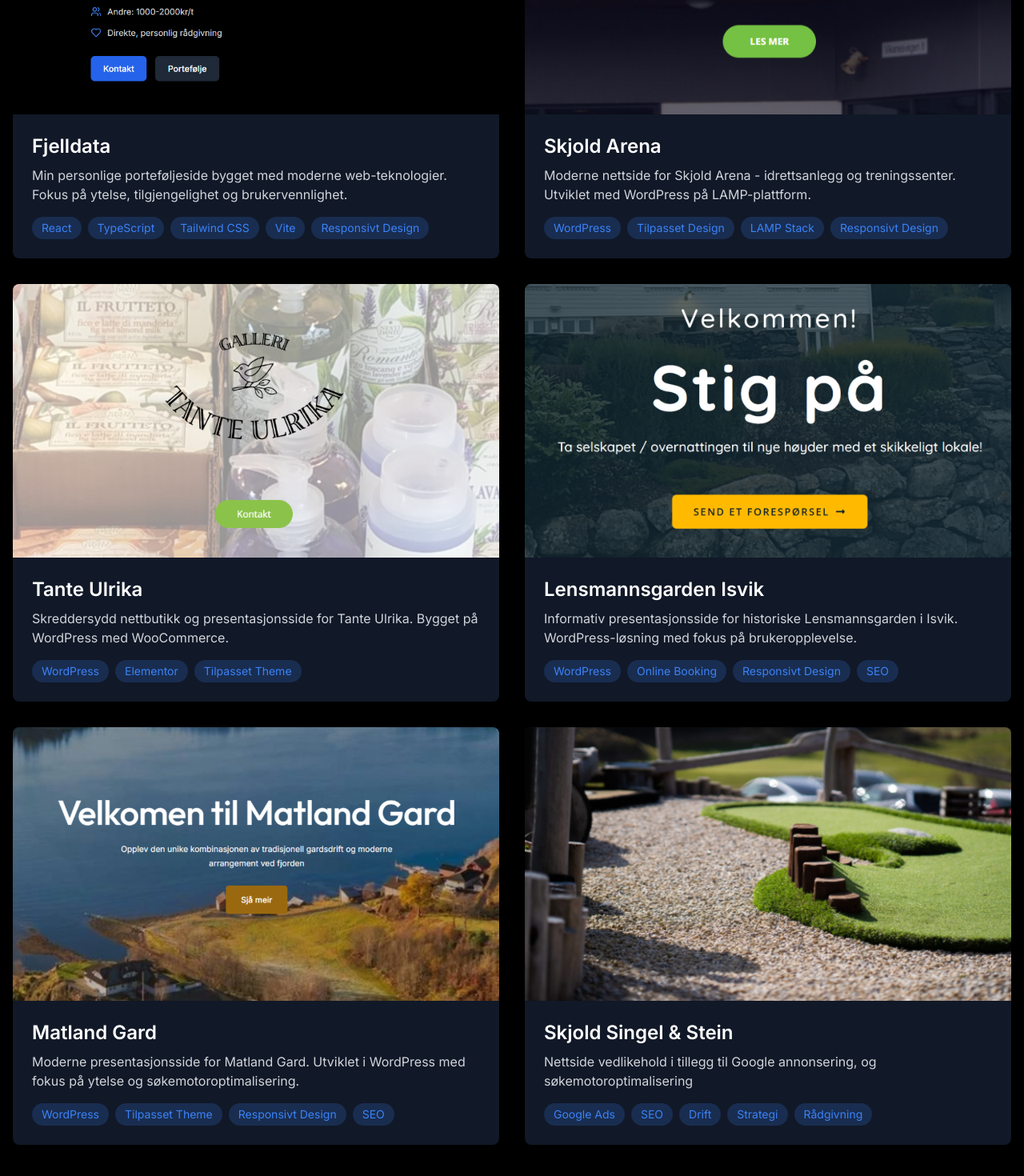
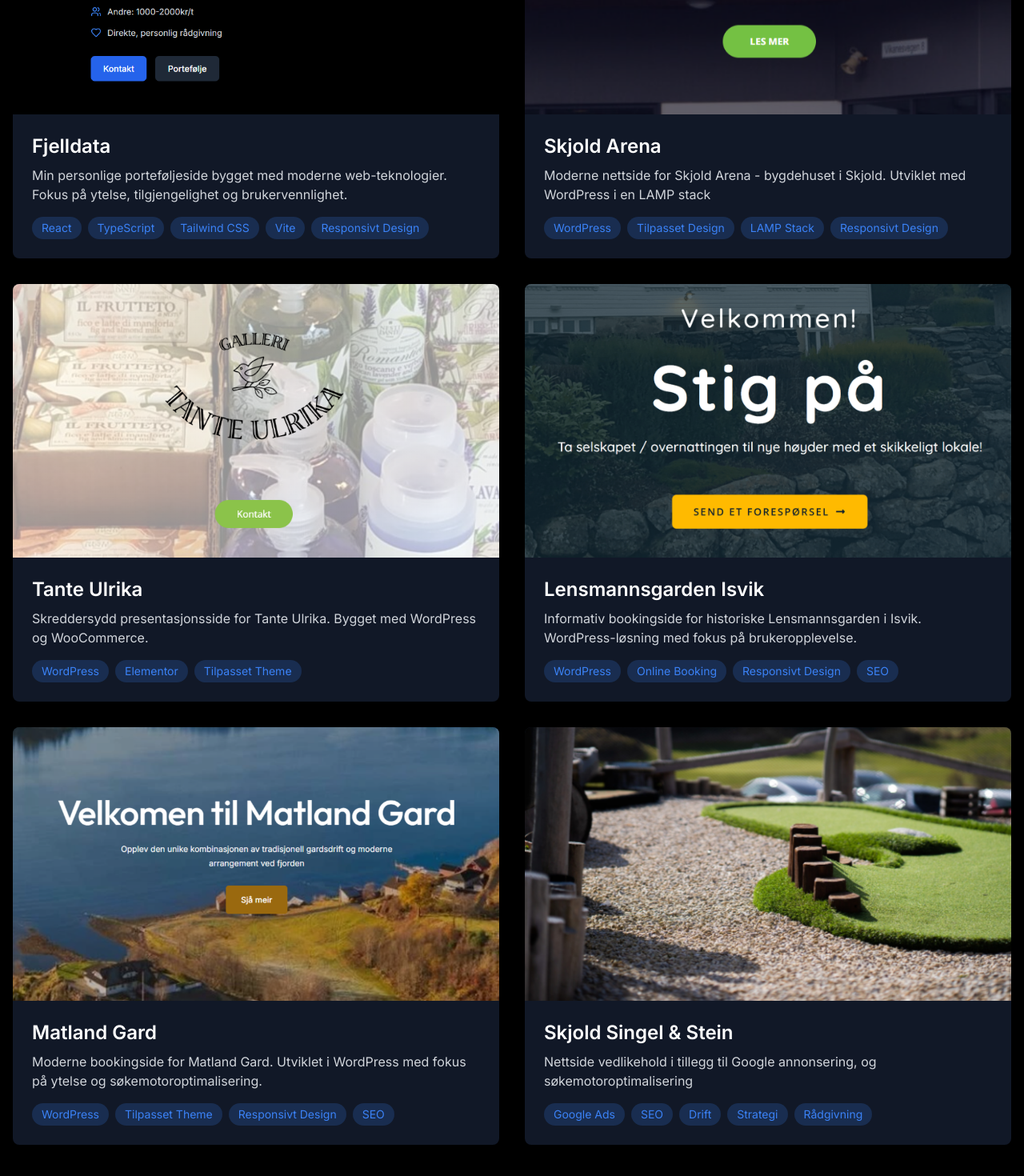
Before and after one commit to ErFjeldheim/fjelldata, a React (Vite) app: page /portfolio in a window 1280 px wide. Shown: the part 522-1992 px from the top of the page at 80% size. Built offline with nearby package versions, Linux system fonts and the light colour scheme.

Commit message:
Adding new text to webpages

```diff
--- a/src/components/Portfolio.tsx
+++ b/src/components/Portfolio.tsx
@@ -11,25 +11,25 @@ const Portfolio: React.FC = () => {
     },
     {
       title: 'Skjold Arena',
-      description: 'Moderne nettside for Skjold Arena - idrettsanlegg og treningssenter. Utviklet med WordPress på LAMP-plattform.',
+      description: 'Moderne nettside for Skjold Arena - bygdehuset i Skjold. Utviklet med WordPress i en LAMP stack',
       url: 'https://skjoldarena.no/',
       technologies: ['WordPress', 'Tilpasset Design', 'LAMP Stack', 'Responsivt Design']
     },
     {
       title: 'Tante Ulrika',
-      description: 'Skreddersydd nettbutikk og presentasjonsside for Tante Ulrika. Bygget på WordPress med WooCommerce.',
+      description: 'Skreddersydd presentasjonsside for Tante Ulrika. Bygget med WordPress og WooCommerce.',
       url: 'https://tanteulrika.no/',
       technologies: ['WordPress', 'Elementor', 'Tilpasset Theme']
     },
     {
       title: 'Lensmannsgarden Isvik',
-      description: 'Informativ presentasjonsside for historiske Lensmannsgarden i Isvik. WordPress-løsning med fokus på brukeropplevelse.',
+      description: 'Informativ bookingside for historiske Lensmannsgarden i Isvik. WordPress-løsning med fokus på brukeropplevelse.',
       url: 'https://lensmannsgarden-isvik.no/',
       technologies: ['WordPress', 'Online Booking', 'Responsivt Design', 'SEO']
     },
     {
       title: 'Matland Gard',
-      description: 'Moderne presentasjonsside for Matland Gard. Utviklet i WordPress med fokus på ytelse og søkemotoroptimalisering.',
+      description: 'Moderne bookingside for Matland Gard. Utviklet i WordPress med fokus på ytelse og søkemotoroptimalisering.',
       url: 'https://matlandgard.no/',
       technologies: ['WordPress', 'Tilpasset Theme', 'Responsivt Design', 'SEO']
     },
--- a/src/components/Services.tsx
+++ b/src/components/Services.tsx
@@ -26,8 +26,8 @@ const Services: React.FC = () => {
         <div className="text-center mb-16">
           <h1 className="text-4xl lg:text-5xl font-bold mb-6">IT-tjenester for din bedrift</h1>
           <p className="text-xl text-gray-300 max-w-3xl mx-auto">
-            Profesjonell IT-kompetanse til konkurransedyktige priser. Med solid utdanning og praktisk erfaring
-            leverer jeg robuste løsninger for din bedrift.
+            Profesjonell IT-kompetanse til konkurransedyktige priser. Med relevant utdanning og praktisk erfaring
+            leverer jeg robuste løsninger.
           </p>
         </div>
 
@@ -54,7 +54,7 @@ const Services: React.FC = () => {
             <div className="flex items-start space-x-4">
               <GraduationCap className="w-6 h-6 text-primary-500 mt-1" />
               <div>
-                <h3 className="font-semibold mb-2">Solid utdanning</h3>
+                <h3 className="font-semibold mb-2">Utdanning</h3>
                 <p className="text-gray-300">Bachelor i Informatikk ved NTNU (pågående)</p>
               </div>
             </div>
```
